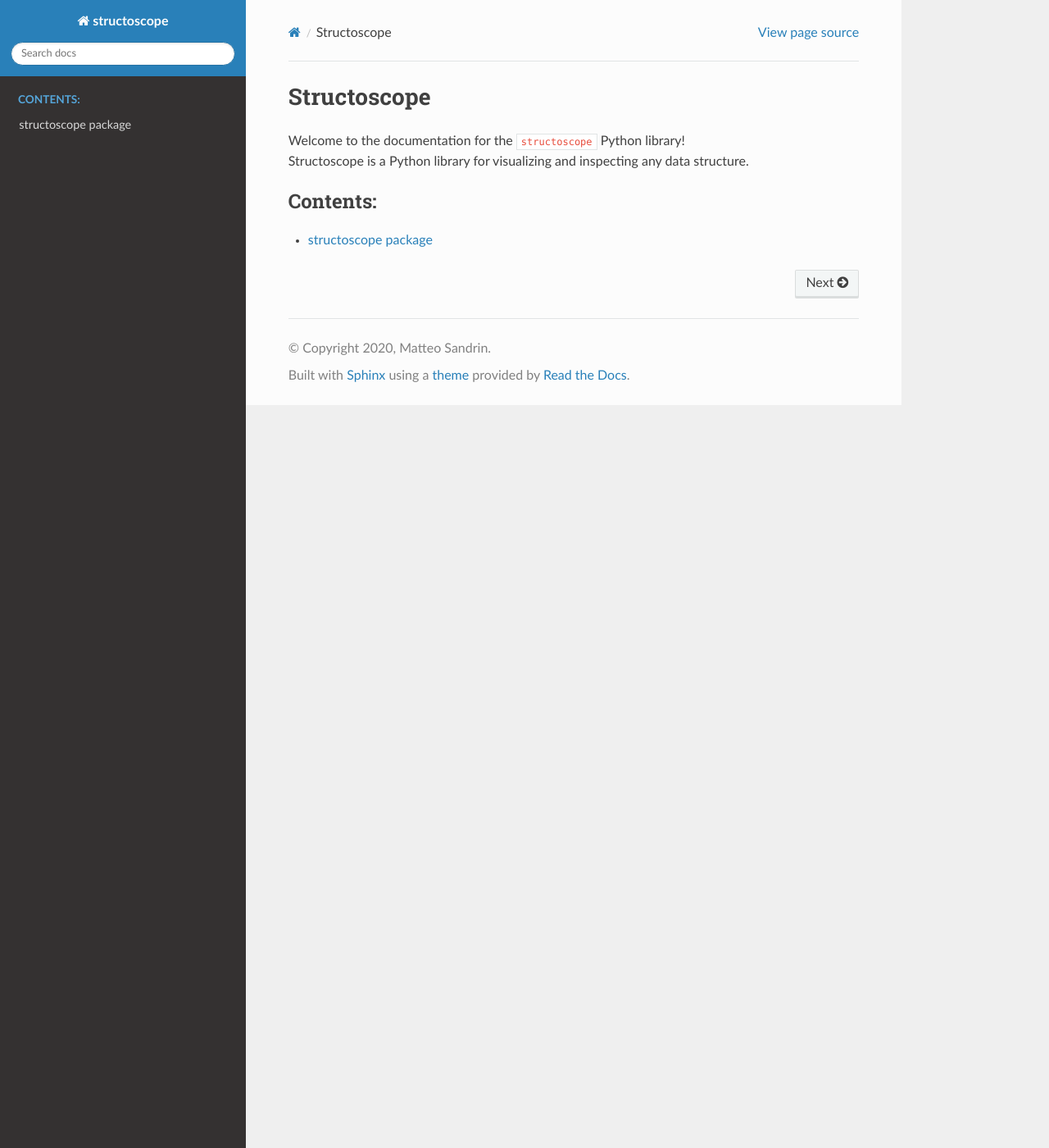
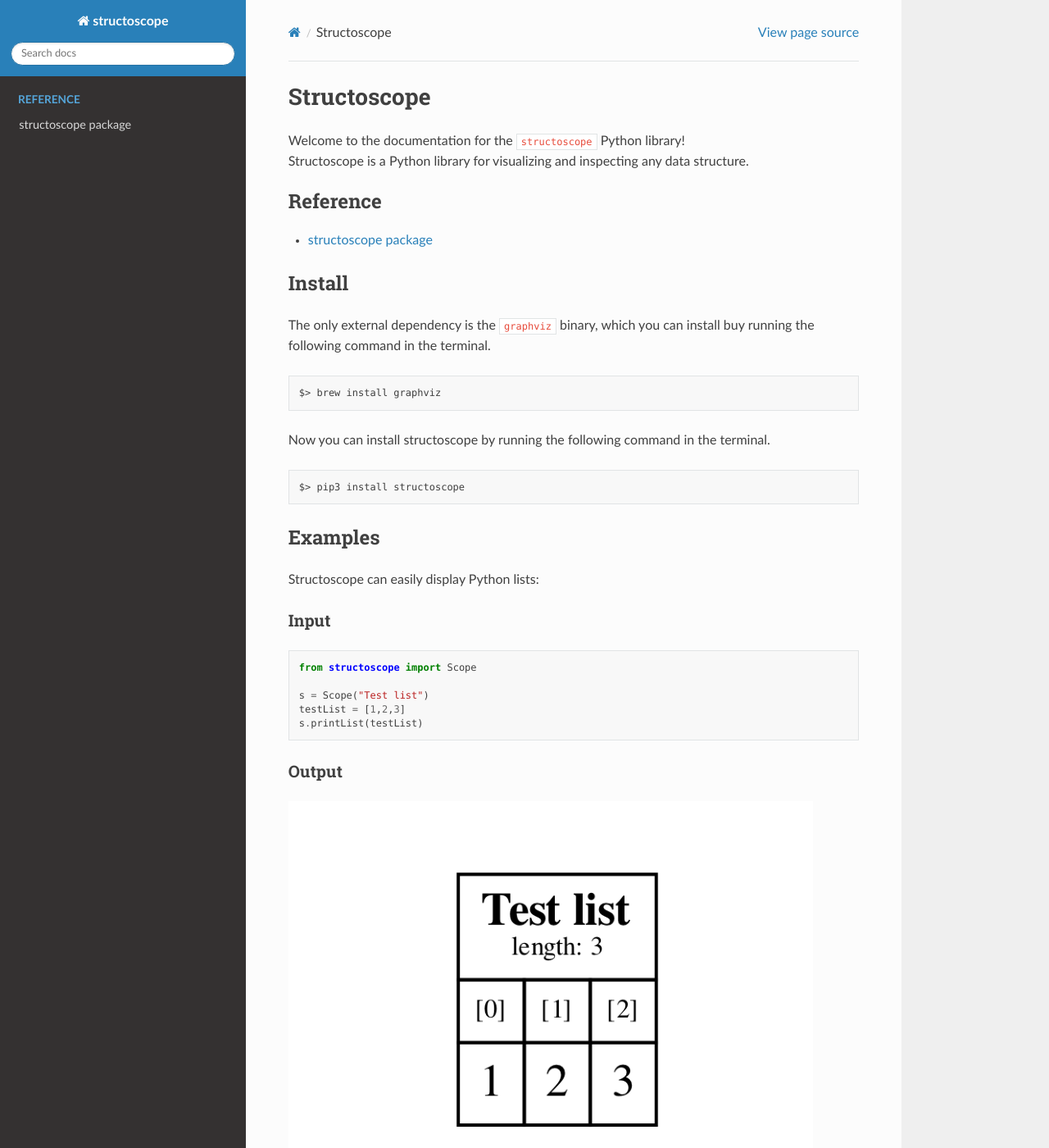
Before and after one commit to matteosandrin/structoscope, a Sphinx documentation site: the page built from docs/index.md, in a window 1280 px wide and 1400 px high. Shown: the whole window at 82% size. Built offline with Sphinx 7.4.7 and the Read the Docs theme 2.0.0, drawn with Linux system fonts in a browser that asks for light colours; some of the changed text lies outside the part shown.

Commit message:
Update documentation

````diff
--- a/docs/index.md
+++ b/docs/index.md
@@ -7,7 +7,58 @@ Structoscope is a Python library for visualizing and inspecting any data structu
 ```eval_rst
 .. toctree::
    :maxdepth: 2
-   :caption: Contents:
+   :caption: Reference
 
    structoscope
 ```
+
+## Install
+
+The only external dependency is the `graphviz` binary, which you can install buy running the following command in the terminal.
+
+```
+$> brew install graphviz
+```
+
+Now you can install structoscope by running the following command in the terminal.
+
+```
+$> pip3 install structoscope
+```
+
+## Examples
+
+Structoscope can easily display Python lists:
+
+#### Input
+```python
+from structoscope import Scope
+
+s = Scope("Test list")
+testList = [1,2,3]
+s.printList(testList)
+```
+
+#### Output
+![Example 1](https://github.com/matteosandrin/structoscope/raw/master/example_01.png)
+
+It can even display multi-dimensional lists:
+
+#### Input
+```python
+from structoscope import Scope
+
+s = Scope("Test list")
+testList = [
+    [1,2],
+    [
+        ['a', 'b'],
+        ['c', 'd']
+    ],
+    'abc'
+]
+s.printList(testList)
+```
+
+#### Output
+![Example 2](https://github.com/matteosandrin/structoscope/raw/master/example_02.png)
````
